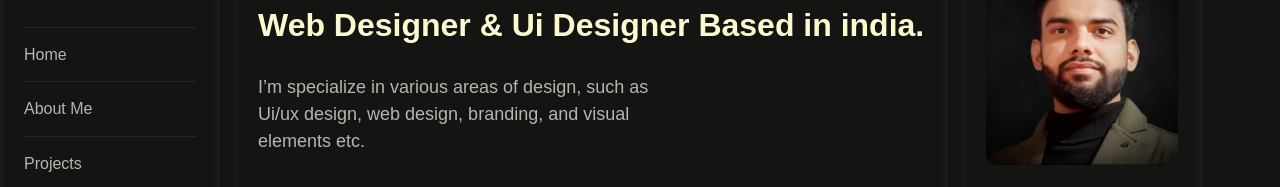
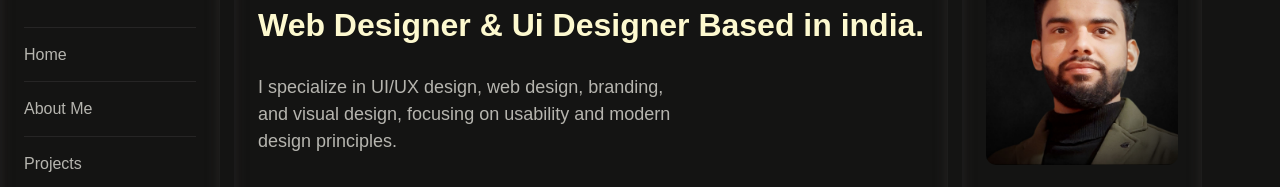
Before and after one commit to Amir-Siddiqui/amir.siddiqui, a plain HTML site: page index.html in a window 1280 px wide. Shown: the part 202-389 px from the top of the page. Drawn offline with Linux system fonts and the light colour scheme; a web font is replaced by a local one.

Commit message:
About-data changes

```diff
--- a/index.html
+++ b/index.html
@@ -150,9 +150,7 @@
                   <img src="assets/img/blog/half-arrow.png" alt="img">
                </div>
                <p class="pra-clr">
-                  I’m specialize in various areas of design, such
-                  as Ui/ux design, web design, branding, and
-                  visual elements etc.
+                  I specialize in UI/UX design, web design, branding, and visual design, focusing on usability and modern design principles.
                </p>
             </div>
             <div class="banner-counter">
```
